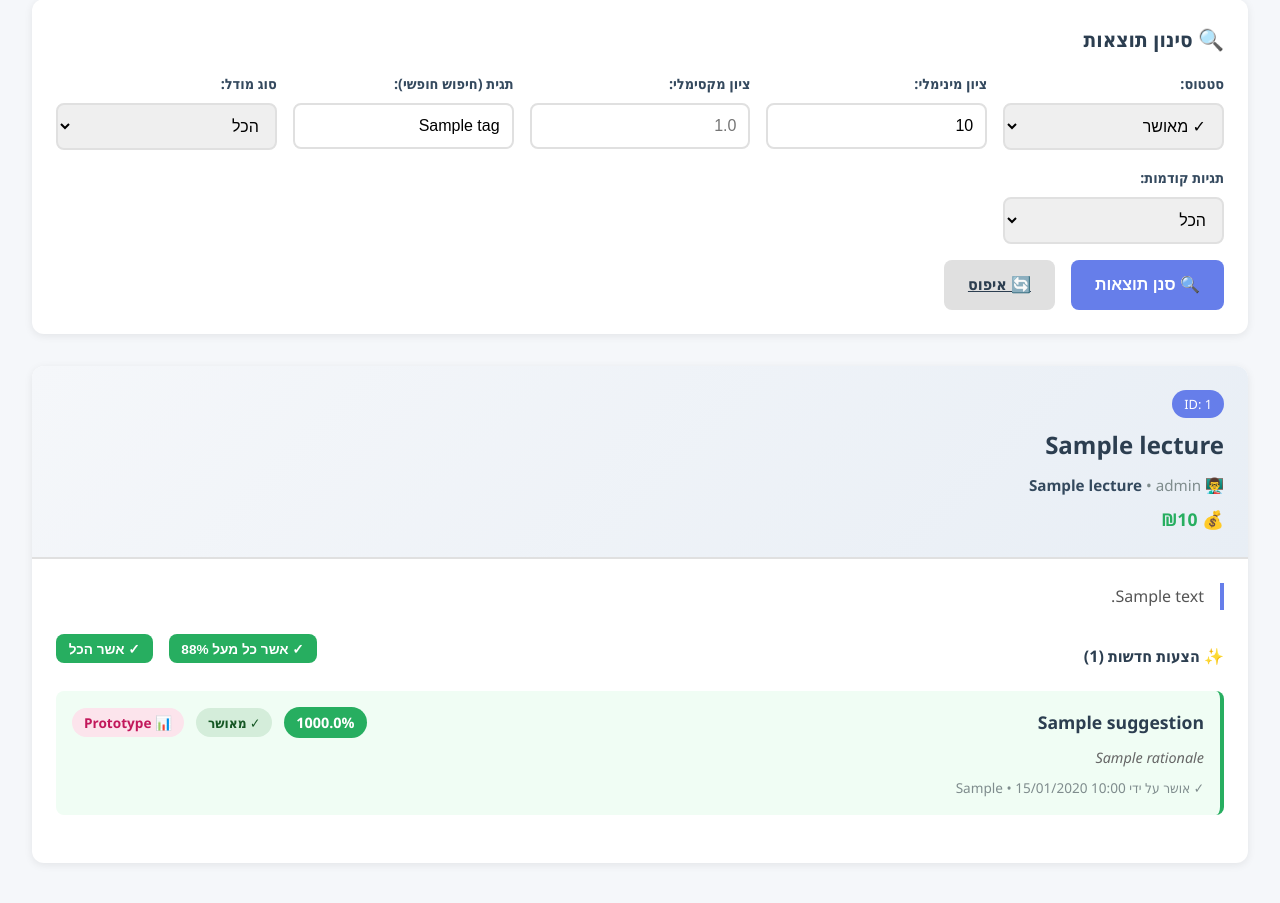
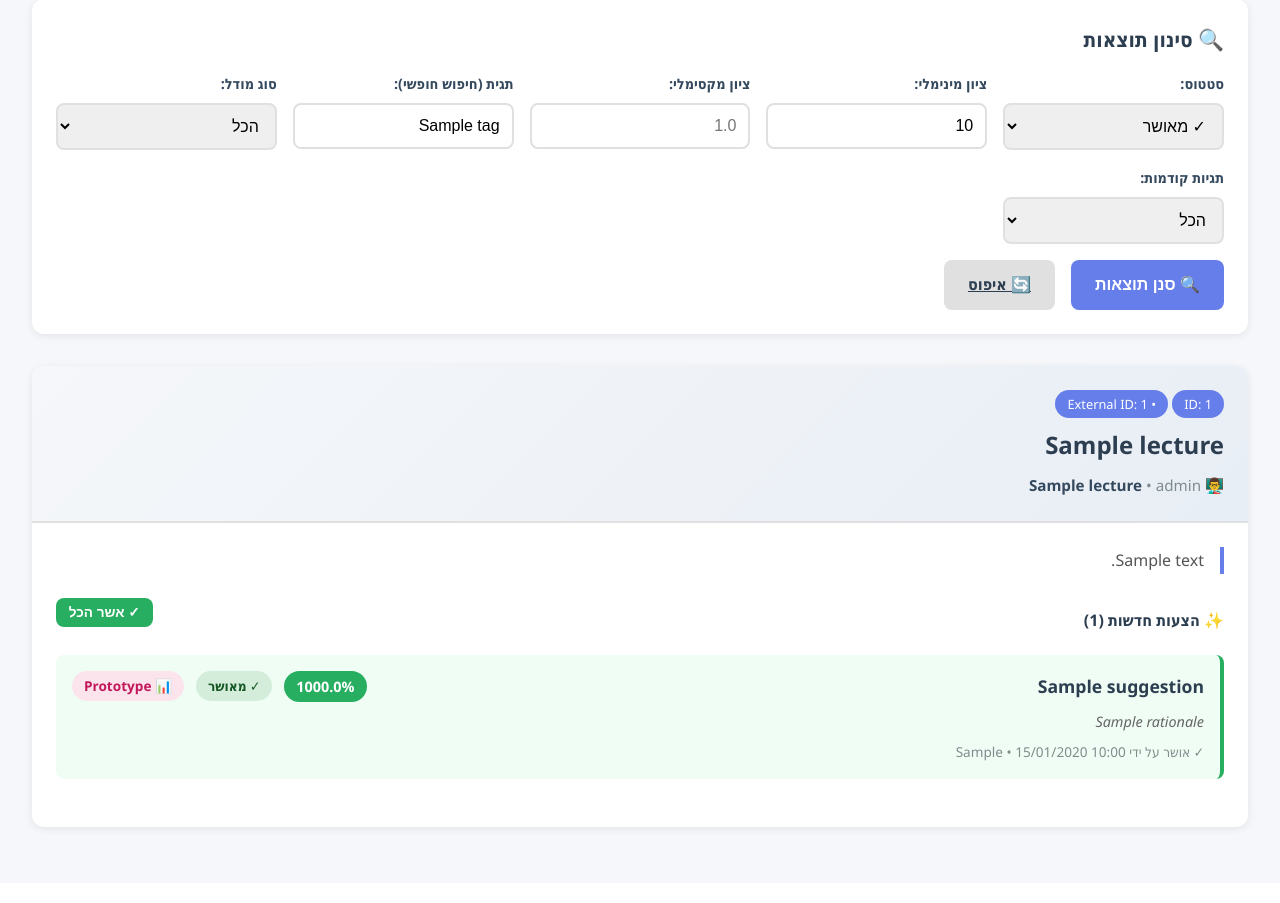
Before and after one commit to nadav-shpitzik/hallo-tag-enricher-ai-be, a Flask app: template templates/index.html in a window 1280 px wide. Shown: the part 407-1310 px from the top of the page. After the commit the page ends 1240 px from the top, so only its background shows below. Run offline with Flask 3, Linux system fonts and the light colour scheme; the template is opened without the code that fills it: most values are stand-ins (such as "Sample title", 1, 10 or a date in 2020); some libraries are stand-ins or nearby versions.

Commit message:
Update lecture display to show external IDs and remove price information
Modify index.html to conditionally display external lecture IDs and remove price elements. Update web_viewer.py to improve tag mapping, handling missing tags by displaying their IDs.

Replit-Commit-Author: Agent
Replit-Commit-Session-Id: c45de870-6840-44a5-bc92-e644a5cf12bc
Replit-Commit-Checkpoint-Type: full_checkpoint
Replit-Commit-Screenshot-Url: https://storage.googleapis.com/screenshot-production-us-central1/221f915b-d8c5-4cb2-9bf9-b25c08aefacc/c45de870-6840-44a5-bc92-e644a5cf12bc/ARg7LnQ

```diff
--- a/templates/index.html
+++ b/templates/index.html
@@ -574,6 +574,9 @@
             <div class="lecture-card">
                 <div class="lecture-header">
                     <span class="lecture-id">ID: {{ lecture.lecture_id }}</span>
+                    {% if lecture.external_id %}
+                    <span class="lecture-id"> • External ID: {{ lecture.external_id }}</span>
+                    {% endif %}
                     <div class="lecture-title">{{ lecture.title or '—' }}</div>
                     <div class="lecturer-info">
                         <span class="name">👨‍🏫 {{ lecture.lecturer_name or '—' }}</span>
@@ -581,9 +584,6 @@
                         <span> • {{ lecture.lecturer_role }}</span>
                         {% endif %}
                     </div>
-                    {% if lecture.price %}
-                    <div class="price">💰 ₪{{ "{:,}".format(lecture.price) }}</div>
-                    {% endif %}
                 </div>
 
                 <div class="lecture-body">
@@ -610,9 +610,6 @@
                         <div class="section-title">
                             <span>✨ הצעות חדשות ({{ lecture.suggestion_count }})</span>
                             <div class="bulk-actions">
-                                <button onclick="bulkApprove({{ lecture.lecture_id }}, 0.88)" class="btn btn-sm btn-success">
-                                    ✓ אשר כל מעל 88%
-                                </button>
                                 <button onclick="bulkApprove({{ lecture.lecture_id }}, 0.0)" class="btn btn-sm btn-success">
                                     ✓ אשר הכל
                                 </button>
--- a/web_viewer.py
+++ b/web_viewer.py
@@ -68,7 +68,10 @@ def load_data():
 
             # Convert to DataFrame
             suggestions_df = pd.DataFrame([dict(s) for s in suggestions])
-            suggestions_df['tag_name_he'] = suggestions_df['tag_id'].map(tags_map)
+            # Map tag_id to tag_name_he, use tag_id itself if not found in CSV
+            suggestions_df['tag_name_he'] = suggestions_df['tag_id'].apply(
+                lambda x: tags_map.get(x, f"[Missing: {x}]")
+            )
 
             # Get unique lecture IDs
             lecture_ids = suggestions_df['lecture_id'].unique().tolist()
```
Also changed, not shown: 1 other file.
